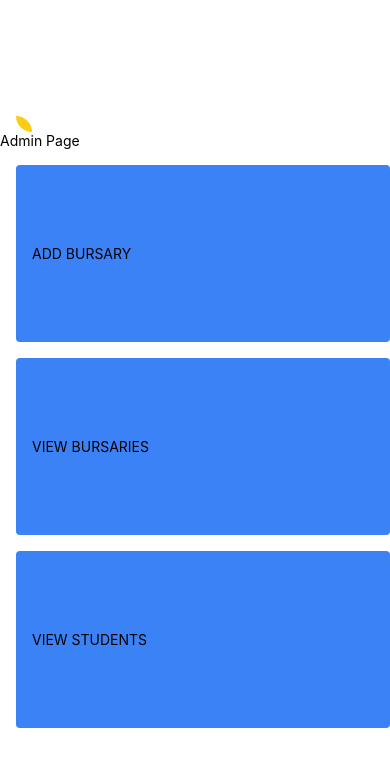
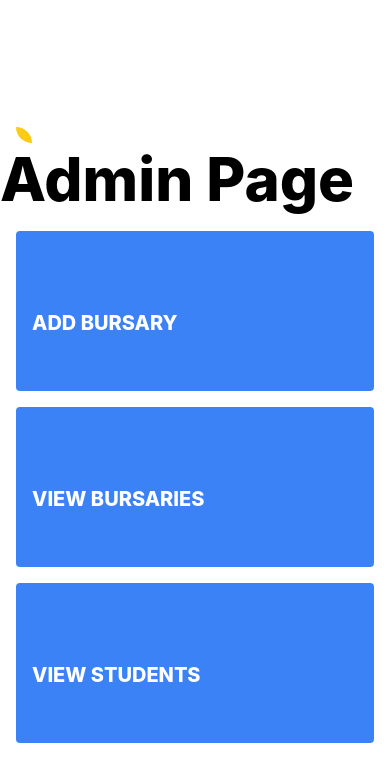
Before and after one commit to KaidanTheron/BursaryApp, a React Native app: screen /Admin in a window 390 px wide. Shown: the top 782 px of the page. Built offline with nearby package versions, Linux system fonts and the light colour scheme; what expo-sqlite would draw is missing.

Commit message:
getting up to date

```diff
--- a/database.js
+++ b/database.js
@@ -67,7 +67,7 @@ db.transaction((tx) => {
     tx.executeSql('INSERT INTO STUDENTS (name, email, password, criteria, level) VALUES (?, ?, ?, ?, ?)',
     ['Taku', 'kaidan13th@gmail.com', '123', 'Commerce', 'Honours']);
     tx.executeSql('INSERT INTO STUDENTS (name, email, password, criteria, level) VALUES (?, ?, ?, ?, ?)',
-    ['Kaidan', 'kiantheron@gmail.com', '123', 'Computer Science', 'Bachelors']);
+    ['Kaidan', 'kaidan13th@gmail.com', '123', 'Computer Science', 'Honours']);
 
     tx.executeSql('SELECT * FROM BURSARIES',
     [],
--- a/package.json
+++ b/package.json
@@ -25,6 +25,7 @@
     "react-native": "0.73.2",
     "react-native-safe-area-context": "4.8.2",
     "react-native-screens": "~3.29.0",
+    "react-native-snap-carousel": "^3.9.1",
     "react-native-sqlite-storage": "^6.0.1",
     "react-native-vector-icons": "^10.0.3",
     "resend": "^3.1.0",
--- a/screens/AddScreen.js
+++ b/screens/AddScreen.js
@@ -1,4 +1,4 @@
-import { View, Text, TouchableOpacity, Image, TextInput, FlatList, Button } from 'react-native'
+import { View, Text, TouchableOpacity, Image, TextInput, FlatList, Button, ScrollView, Dimensions, StyleSheet } from 'react-native'
 import React, { useState } from 'react'
 import { SafeAreaView } from 'react-native-safe-area-context'
 import back from 'react-native-vector-icons/AntDesign'
@@ -71,7 +71,7 @@ function createBursaryStringObject(bursary) {
 
 // perform request to NEXT server to send email using created content
 async function sendEmail(content) {
-  await fetch("http://10.0.0.108:3000/api/test", {
+  await fetch("http://10.0.0.111:3000/api/test", {
     method: 'POST',
     body: JSON.stringify(content)
   })
@@ -190,15 +190,18 @@ export default function AddScreen() {
   const renderItem = (item) => {
     const data = item.item;
     console.log('Item: ', data);
-    return (<View>
-      <Text>{`Bursor: ${data.bursor}`}</Text>
-      <Text>{`Bursary Name: ${data.bName}`}</Text>
-      <Text>{`Details: ${data.detail}`}</Text>
-      <Text>{`Criteria: ${data.criteria}`}</Text>
-      <Text>{`Level: ${data.level}`}</Text>
-      <Text>{`Begin Date: ${data.bDate}`}</Text>
-      <Text>{`End Date: ${data.eDate}`}</Text>
+    return (
+    <View style={styles.container}>
+      <View style={styles.cardContainer}>
+      <Text style={styles.titleStyle} >{`   ${data.bursor}`}</Text>
+      <Text style={styles.textStyle}>{`   ${data.bName}`}</Text>
+      <Text style={styles.textStyle}>{`  Details: ${data.detail}`}</Text>
+      <Text style={styles.textStyle}>{`  Criteria: ${data.criteria}`}</Text>
+      <Text style={styles.textStyle}>{`  Level: ${data.level}`}</Text>
+      <Text style={styles.textStyle}>{`  Begin Date: ${data.bDate}`}</Text>
+      <Text style={styles.textStyle}>{`  End Date: ${data.eDate}`}</Text>
       <Button title='Verify' onPress={() => addBursary(data.bursor, data.bName, data.detail, data.criteria, data.level, data.bDate, data.eDate)}/>
+      </View>
     </View>);
   }
 
@@ -206,7 +209,7 @@ export default function AddScreen() {
   const navigation = useNavigation();
   return (
     <View className="flex-1 bg-white " >
-      <SafeAreaView  className="flex ">
+      <SafeAreaView  className="flex">
         <View className="flex-row justify-start">
           <TouchableOpacity  onPress={()=> navigation.goBack()}
           className="bg-yellow-400 p-2 rounded-tr-2xl rounded-bl-2xl ml-4">
@@ -214,17 +217,17 @@ export default function AddScreen() {
           </TouchableOpacity>
         </View>
 
-        <Text>Add new bursary</Text>
+        <Text className="text-xl font-bold text-center text-gray-700">Add new bursary</Text>
 
         <View className="form space-y-2">
             {sheetJSON.length == 0 ?
               (<View>
                 <TouchableOpacity onPress={async () => setSheetJSON(await readSpreadsheet())}>
-                  <Text>Choose File</Text>
+                  <Text className="font-bold text-green-500">Choose File</Text>
                 </TouchableOpacity>
               </View>) :
               (<SafeAreaView>
-                <FlatList
+                <FlatList className="mb-24"
                   data={getSheetJSON()}
                   //keyExtractor={(item, index) => index.toString()}
                   renderItem={(item) => renderItem(item)}
@@ -237,4 +240,58 @@ export default function AddScreen() {
         </SafeAreaView>
     </View>
   )
-}
+};
+
+const deviceWidth = Math.round(Dimensions.get('window').width);
+const offset = 40;
+const radius = 20;
+const styles = StyleSheet.create({
+  container: {
+    width: deviceWidth - 20,
+    alignItems: 'center',
+    marginTop: 25,
+  },
+  cardContainer: {
+    width: deviceWidth - offset,
+    backgroundColor: '#a29bfe',
+    height: 200,
+    borderRadius: radius,
+
+    shadowColor: '#000',
+    shadowOffset: {
+      width: 5,
+      height: 5,
+    },
+    shadowOpacity: 0.75,
+    shadowRadius: 5,
+    elevation: 9,
+  },
+  imageStyle: {
+    height: 130,
+    width: deviceWidth - offset,
+    borderTopLeftRadius: radius,
+    borderTopRightRadius: radius,
+    opacity: 0.9,
+    alignContent: 'center',
+    alignSelf: 'center',
+  },
+  titleStyle: {
+    fontSize: 40,
+    fontWeight: '800',
+  },
+  textStyle: {
+    fontSize: 15,
+    fontWeight: '800',
+  },
+  categoryStyle: {
+    fontWeight: '200',
+  },
+  infoStyle: {
+    marginHorizontal: 10,
+    marginVertical: 5,
+  },
+  iconLabelStyle: {
+    flexDirection: 'row',
+    marginTop: 10,
+  },
+});
--- a/screens/AdminScreen.js
+++ b/screens/AdminScreen.js
@@ -1,4 +1,4 @@
-import { View, Text, TouchableOpacity, Image, TextInput } from 'react-native'
+import { View, Text, TouchableOpacity,Dimensions,StyleSheet, Image, TextInput } from 'react-native'
 import React from 'react'
 import { SafeAreaView } from 'react-native-safe-area-context'
 import back from 'react-native-vector-icons/AntDesign'
@@ -12,29 +12,83 @@ export default function AdminScreen() {
       <SafeAreaView  className="flex ">
         <SafeAreaView>
 
+          <View style={styles.container}>
+
+          </View>
+
         <View className="flex-row justify-start">
           <TouchableOpacity
-          className="bg-yellow-400 p-2 rounded-tr-2xl rounded-bl-2xl ml-4">
+          className="bg-yellow-400 p-2 rounded-tr-2xl rounded-bl-2xl ml-4 ">
 
           </TouchableOpacity>
         </View>
 
-            <Text>
+            <Text style={styles.titleStyle}>
                 Admin Page
             </Text>
-            <TouchableOpacity className="bg-blue-500 hover:bg-blue-700 text-white font-bold py-[5rem] px-4 rounded ml-4 mt-4" onPress={()=> navigation.navigate("Add")}>
-                 <Text>ADD BURSARY</Text>
+            <TouchableOpacity className="bg-blue-500 hover:bg-blue-700 text-white font-bold py-[5rem] px-4 rounded ml-4 mt-4 h-14 mr-4" onPress={()=> navigation.navigate("Add")}>
+                 <Text style={{color:'white',fontSize: 20,fontWeight: '800',}}>ADD BURSARY</Text>
             </TouchableOpacity>
 
-            <TouchableOpacity className="bg-blue-500 hover:bg-blue-700 text-white font-bold py-[5rem] px-4 rounded ml-4 mt-4" onPress={()=> navigation.navigate("Bursaries")}>
-                 <Text>VIEW BURSARIES</Text>
+            <TouchableOpacity className="bg-blue-500 hover:bg-blue-700 text-white font-bold py-[5rem] px-4 rounded ml-4 mt-4 h-14 mr-4" onPress={()=> navigation.navigate("Bursaries")}>
+                 <Text style={{color:'white',fontSize: 20,fontWeight: '800',}}>VIEW BURSARIES</Text>
             </TouchableOpacity>
 
-            <TouchableOpacity className="bg-blue-500 hover:bg-blue-700 text-white font-bold py-[5rem] px-4 rounded ml-4 mt-4">
-                 <Text>VIEW STUDENTS</Text>
+            <TouchableOpacity className="bg-blue-500 hover:bg-blue-700 text-white font-bold py-[5rem] px-4 rounded ml-4 mt-4 h-14 mr-4 content-center">
+                 <Text style={{color:'white',fontSize: 20,fontWeight: '800',}}>VIEW STUDENTS</Text>
             </TouchableOpacity>
         </SafeAreaView>
         </SafeAreaView>
     </View>
   )
 }
+
+const deviceWidth = Math.round(Dimensions.get('window').width);
+const offset = 40;
+const radius = 20;
+const styles = StyleSheet.create({
+  container: {
+    width: deviceWidth - 20,
+    alignItems: 'center',
+    marginTop: 25,
+  },
+  cardContainer: {
+    width: deviceWidth - offset,
+    backgroundColor: '#a29bfe',
+    height: 100,
+    borderRadius: radius,
+
+    shadowColor: '#000',
+    shadowOffset: {
+      width: 5,
+      height: 5,
+    },
+    shadowOpacity: 0.75,
+    shadowRadius: 5,
+    elevation: 9,
+  },
+  imageStyle: {
+    height: 130,
+    width: deviceWidth - offset,
+    borderTopLeftRadius: radius,
+    borderTopRightRadius: radius,
+    opacity: 0.9,
+    alignContent: 'center',
+    alignSelf: 'center',
+  },
+  titleStyle: {
+    fontSize: 60,
+    fontWeight: '800',
+  },
+  categoryStyle: {
+    fontWeight: '200',
+  },
+  infoStyle: {
+    marginHorizontal: 10,
+    marginVertical: 5,
+  },
+  iconLabelStyle: {
+    flexDirection: 'row',
+    marginTop: 10,
+  },
+})
--- a/screens/BursaryScreen.js
+++ b/screens/BursaryScreen.js
@@ -1,4 +1,4 @@
-import { View, Text, TouchableOpacity, Image, TextInput, FlatList } from 'react-native'
+import { View, Text, TouchableOpacity,Dimensions,StyleSheet, Image, TextInput, FlatList } from 'react-native'
 import React, { useEffect, useState } from 'react'
 import { SafeAreaView } from 'react-native-safe-area-context'
 import back from 'react-native-vector-icons/AntDesign'
@@ -33,15 +33,26 @@ export default function AdminScreen() {
       });
     };
 
-    const renderItem = ({ item }) => (
-      <View>
-        <Text>{`Name: ${item.name}`}</Text>
-      </View>
-    );
+    const renderItem = (item) => {
+      const data = item.item;
+      console.log('Item: ', data);
+      return (
+      <View style={styles.container}>
+        <View style={styles.cardContainer}>
+        <Text style={styles.titleStyle} >{`   ${data.bursor}`}</Text>
+        <Text style={styles.textStyle}>{`   ${data.name}`}</Text>
+        <Text style={styles.textStyle}>{`  Details: ${data.detail}`}</Text>
+        <Text style={styles.textStyle}>{`  Criteria: ${data.criteria}`}</Text>
+        <Text style={styles.textStyle}>{`  Level: ${data.level}`}</Text>
+        <Text style={styles.textStyle}>{`  Begin Date: ${data.BEGINDATE}`}</Text>
+        <Text style={styles.textStyle}>{`  End Date: ${data.ENDDATE}`}</Text>
+        </View>
+      </View>);
+    }
 
     return (
       <View>
-        <FlatList
+        <FlatList className="mb-20"
           data={bursaries}
           renderItem={renderItem}
           keyExtractor={(item) => item.id.toString()}
@@ -60,9 +71,63 @@ export default function AdminScreen() {
           </TouchableOpacity>
         </View>
 
-        <Text>Current bursaries</Text>
+        <Text className="text-xl font-bold text-center text-gray-700">Current Bursaries</Text>
         <ViewBursaries/>
         </SafeAreaView>
     </View>
   )
 }
+
+const deviceWidth = Math.round(Dimensions.get('window').width);
+const offset = 40;
+const radius = 20;
+const styles = StyleSheet.create({
+  container: {
+    width: deviceWidth - 20,
+    alignItems: 'center',
+    marginTop: 25,
+  },
+  cardContainer: {
+    width: deviceWidth - offset,
+    backgroundColor: '#a29bfe',
+    height: 200,
+    borderRadius: radius,
+
+    shadowColor: '#000',
+    shadowOffset: {
+      width: 5,
+      height: 5,
+    },
+    shadowOpacity: 0.75,
+    shadowRadius: 5,
+    elevation: 9,
+  },
+  imageStyle: {
+    height: 130,
+    width: deviceWidth - offset,
+    borderTopLeftRadius: radius,
+    borderTopRightRadius: radius,
+    opacity: 0.9,
+    alignContent: 'center',
+    alignSelf: 'center',
+  },
+  titleStyle: {
+    fontSize: 40,
+    fontWeight: '800',
+  },
+  textStyle: {
+    fontSize: 15,
+    fontWeight: '800',
+  },
+  categoryStyle: {
+    fontWeight: '200',
+  },
+  infoStyle: {
+    marginHorizontal: 10,
+    marginVertical: 5,
+  },
+  iconLabelStyle: {
+    flexDirection: 'row',
+    marginTop: 10,
+  },
+});
```
Also changed, not shown: FilePickerComponent.js (deleted, +0 -25 lines), screens/LoginScreen.js (+1 -20 lines), 1 other file (tests, documents, lock files or other folders).
